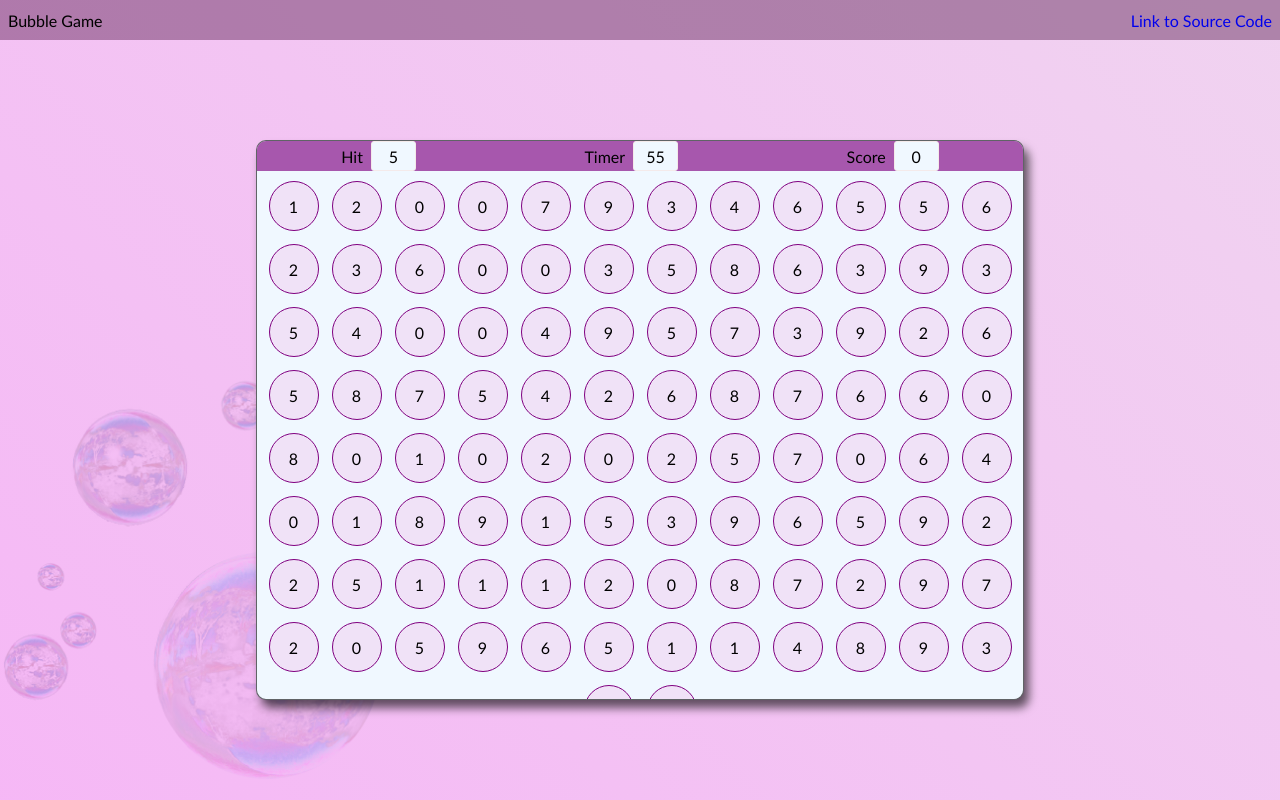
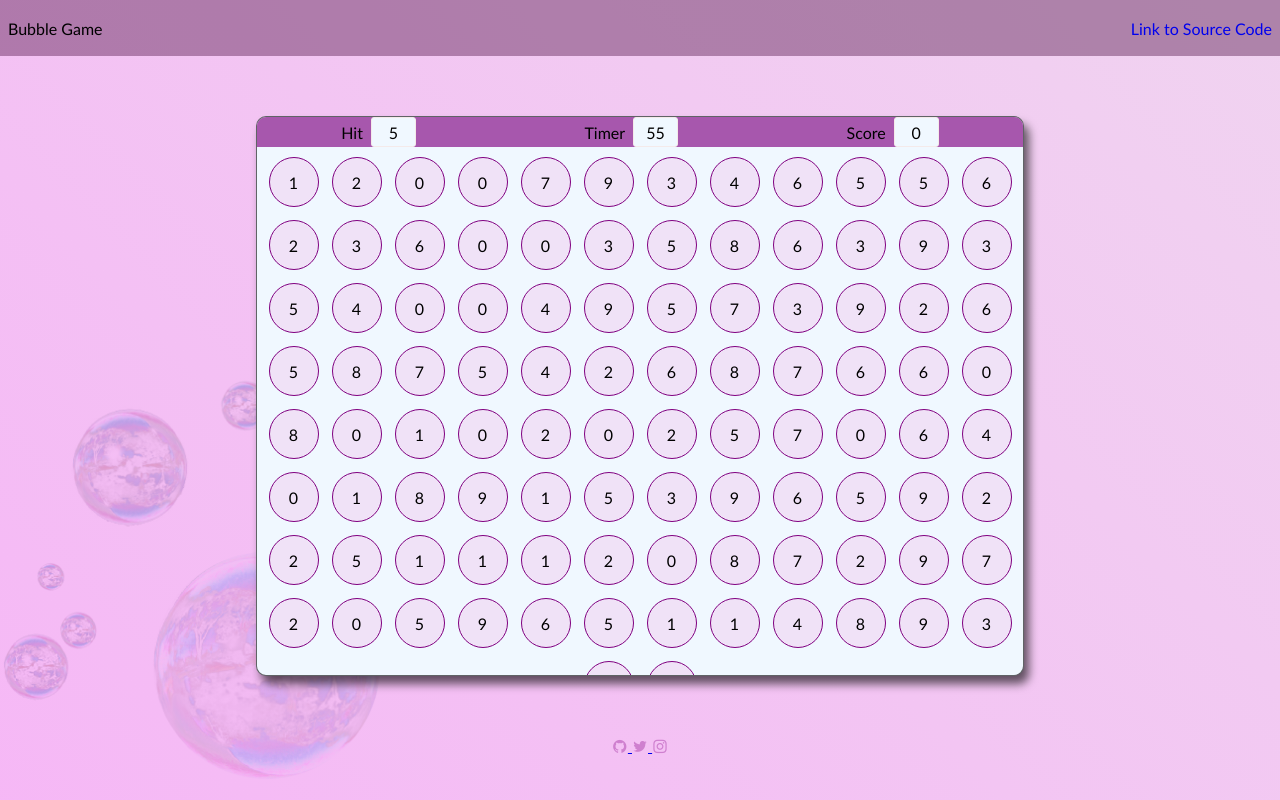
Before and after one commit to Armin1723/Bubble-game, a plain HTML site: page index.html in a window 1280 px wide. Drawn offline with nearby package versions, Linux system fonts and the light colour scheme.

Commit message:
added favicon

```diff
--- a/index.html
+++ b/index.html
@@ -4,6 +4,11 @@
     <meta charset="UTF-8">
     <meta name="viewport" content="width=device-width, initial-scale=1.0">
     <link rel="stylesheet" href="style.css">
+    <link rel="stylesheet" href="https://unicons.iconscout.com/release/v4.0.8/css/line.css">
+    <link rel="apple-touch-icon" sizes="180x180" href="/apple-touch-icon.png">
+    <link rel="icon" type="image/png" sizes="32x32" href="/favicon-32x32.png">
+    <link rel="icon" type="image/png" sizes="16x16" href="/favicon-16x16.png">
+    <link rel="manifest" href="/site.webmanifest">
     <title>Bubble Game with Vanilla JS</title>
 </head>
 <body>
@@ -15,7 +20,7 @@
             <div class="details">
                 Bubble Game
             </div>
-            <div><a href="#">Link to Source Code</a></div>
+            <div><a href="https://github.com/Armin1723/Bubble-game">Link to Source Code</a></div>
         </nav>
 
         <div id="game-square">
@@ -39,7 +44,15 @@
         </div>
 
         <div class="footer" id="footer">
-
+            <a href="https://github.com/Armin1723" target= "blank">
+                <i class="uil uil-github"></i>
+              </a>
+              <a href="https://twitter.com/Robertdrowninjr" target="blank">
+                <i class="uil uil-twitter"></i>
+              </a>
+              <a href="https://www.instagram.com/huffle__pufff/" target="blank">
+                <i class="uil uil-instagram"></i>
+              </a>
         </div>
     </div>
     <script src="index.js"></script>
--- a/style.css
+++ b/style.css
@@ -32,7 +32,7 @@ html, body{
 
 #navbar{
     width: 100%;
-    height: 5dvh;
+    height: 7dvh;
     display: flex;
     padding: 3px 8px;
     align-items: center;
@@ -132,6 +132,15 @@ html, body{
     font-weight: 600;
 }
 
+#footer{
+    height: 8vh;
+    color: purple;
+}
+
+#footer a i{
+    color: rgb(207, 128, 207);
+}
+
 #reset-container #highscore{
     font-size: 1.8rem;
 }
```
Also changed, not shown: android-chrome-192x192.png (added), android-chrome-512x512.png (added), apple-touch-icon.png (added), favicon-16x16.png (added), favicon-32x32.png (added), favicon.ico (added), site.webmanifest (added).
